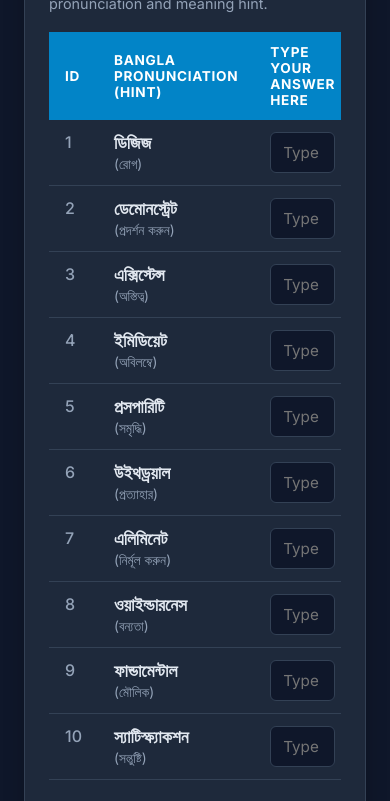
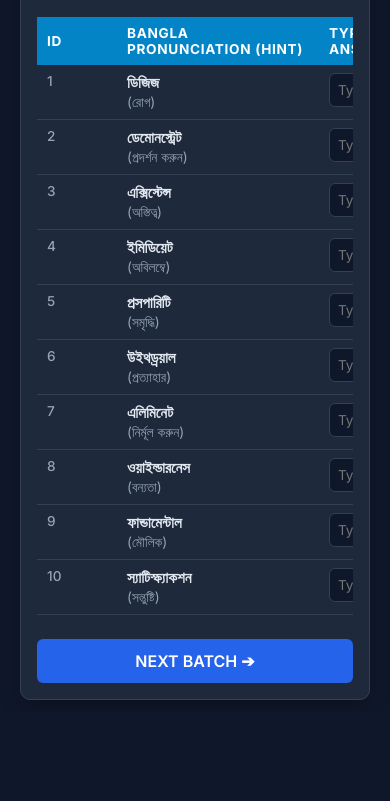
Before and after one commit to sabbirhasangh/IELTS-Adaptive-Spelling-Practice-Engine, a website: page index.html in a window 390 px wide. Shown: the part 274-1075 px from the top of the page. After the commit the page ends 986 px from the top, so only its background shows below. Drawn offline with Linux system fonts and the light colour scheme.

Commit message:
Update style.css

```diff
--- a/style.css
+++ b/style.css
@@ -256,3 +256,70 @@ body {
 .modal-body {
   overflow-y: auto;
 }
+/* Responsive Layout Improvements */
+.main-container {
+  width: 100%;
+  max-width: 1100px;
+  margin: 0 auto;
+  padding: 0 12px;
+}
+
+.practice-card {
+  width: 100%;
+  padding: 16px; /* Slightly tighter padding for smaller displays */
+}
+
+.table-responsive {
+  width: 100%;
+  overflow-x: auto;
+  -webkit-overflow-scrolling: touch; /* Smooth scrolling on mobile iOS */
+}
+
+/* Fixed cell widths to prevent overflow off desktop screens */
+.practice-table {
+  width: 100%;
+  table-layout: auto;
+  min-width: 600px; /* Ensures table columns don't squish unreadably on mobile */
+}
+
+/* Mobile Specific Tweaks (Phones under 768px) */
+@media (max-width: 768px) {
+  body {
+    padding: 12px 8px;
+  }
+
+  .app-header {
+    flex-direction: column;
+    align-items: flex-start;
+    gap: 12px;
+  }
+
+  .header-actions {
+    width: 100%;
+  }
+
+  .header-actions .btn {
+    width: 100%;
+  }
+
+  .practice-table th,
+  .practice-table td {
+    padding: 8px 10px;
+    font-size: 0.85rem;
+  }
+
+  .pronunciation {
+    font-size: 0.95rem;
+  }
+
+  .input-field {
+    padding: 8px;
+    font-size: 0.85rem;
+  }
+
+  .modal-content {
+    width: 95%;
+    max-height: 90vh;
+    padding: 16px;
+  }
+}
```
